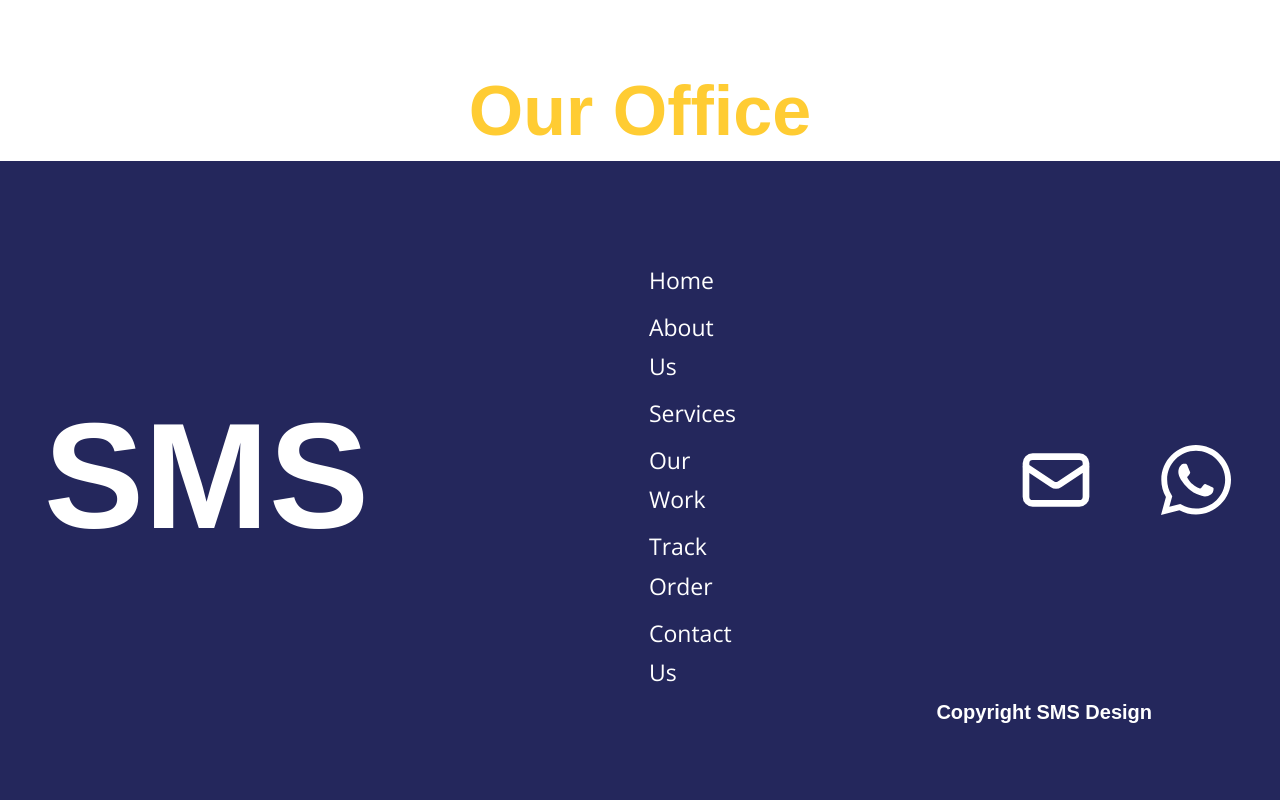
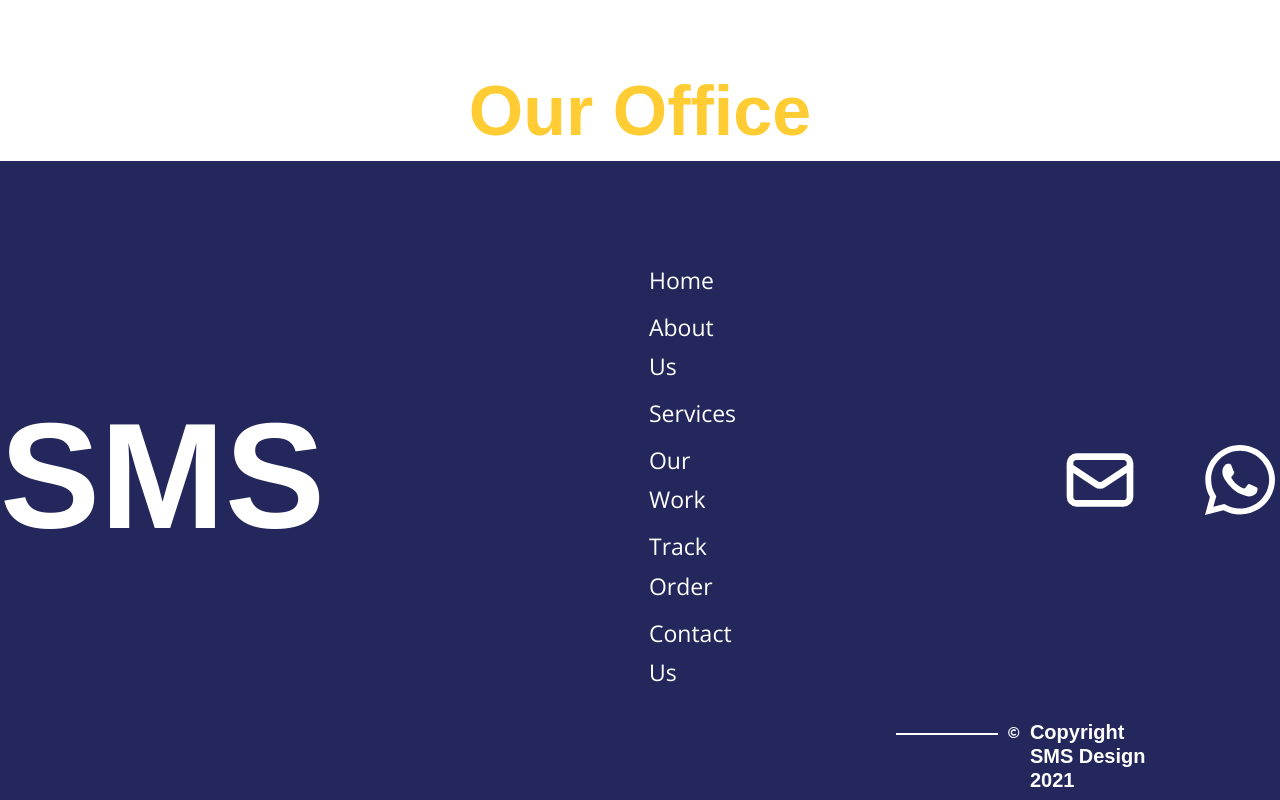
Before and after one commit to NaufalRafi-hub/websms, a React (Create React App) app in the folder websms/: page /aboutus in a window 1280 px wide. Shown: the part 5165-5965 px from the top of the page. Built offline with nearby package versions, Linux system fonts and the light colour scheme; a web font is replaced by a local one.

Commit message:
footer web complete

```diff
--- a/websms/src/Components/FooterComp/FooterElements.js
+++ b/websms/src/Components/FooterComp/FooterElements.js
@@ -1,6 +1,6 @@
-import styled from 'styled-components'
-import {HiOutlineMail} from 'react-icons/hi'
-import {FaWhatsapp} from 'react-icons/fa'
+import styled from "styled-components";
+import { HiOutlineMail } from "react-icons/hi";
+import { FaWhatsapp, FaRegCopyright } from "react-icons/fa";
 // import { NavLink as Link } from "react-router-dom";
 import { motion } from "framer-motion";
 
@@ -14,15 +14,15 @@ export const BlockWrapper = styled(motion.div)`
   display: flex;
   justify-content: center;
   align-items: center;
-  gap: 280px;
-`
+  gap: 30%;
+`;
 
 export const Logo = styled(motion.h1)`
   font-size: 150px;
   font-family: "Viga", sans-serif;
   color: white;
   font-weight: bold;
-`
+`;
 
 export const Nav = styled(motion.h3)`
   font-size: 23px;
@@ -38,35 +38,51 @@ font-size: 20px;
   font-family: "Viga", sans-serif;
   color: white;
   font-weight: bold;
-`
+`;
 
-export const LogoDiv = styled(motion.div)`
-
-`
+export const LogoDiv = styled(motion.div)``;
 
 export const NavDiv = styled(motion.div)`
   display: block;
-`
+`;
 
 export const ContactDiv = styled(motion.div)`
   display: flex;
   gap: 60px;
-`
+`;
 
 export const BottomDiv = styled(motion.div)`
-    display: inline-block;
+  margin-top: 20px;
+  display: block;
+  right: 10%;
   position: absolute;
-    right: 10%;
-`
+  width: 20%;
+`;
+
+export const BottomWrapper = styled.div`
+  display: flex;
+  gap: 10px;
+`;
+
+export const LineBottom = styled.div`
+  border-top: 2px solid white;
+  padding-left: 40%;
+  margin-top: 13px;
+`;
 
 export const EmailIcon = styled(HiOutlineMail)`
   color: white;
   cursor: pointer;
   font-size: 80px;
-`
+`;
 
 export const WAIcon = styled(FaWhatsapp)`
   color: white;
   cursor: pointer;
   font-size: 80px;
-`
+`;
+
+export const CopyIcon = styled(FaRegCopyright)`
+  color: white;
+  font-size: 25px;
+`;
--- a/websms/src/Components/FooterComp/index.js
+++ b/websms/src/Components/FooterComp/index.js
@@ -1,5 +1,20 @@
-import React from 'react'
-import { Bgwrapper, Logo, ContactDiv, EmailIcon, LogoDiv, Nav, NavDiv, WAIcon, BottomDiv, Copyright, BlockWrapper } from './FooterElements'
+import React from "react";
+import {
+  Bgwrapper,
+  Logo,
+  ContactDiv,
+  EmailIcon,
+  LogoDiv,
+  Nav,
+  NavDiv,
+  WAIcon,
+  BottomDiv,
+  Copyright,
+  BlockWrapper,
+  CopyIcon,
+  BottomWrapper,
+  LineBottom,
+} from "./FooterElements";
 
 const FooterComp = () => {
   return (
@@ -9,8 +24,6 @@ const FooterComp = () => {
           <LogoDiv>
             <Logo>SMS</Logo>
           </LogoDiv>
-                {/* </BlockWrapper>
-                <BlockWrapper> */}
           <NavDiv>
             <Nav>Home</Nav>
             <Nav>About Us</Nav>
@@ -19,22 +32,22 @@ const FooterComp = () => {
             <Nav>Track Order</Nav>
             <Nav>Contact Us</Nav>
           </NavDiv>
-                {/* </BlockWrapper>
-                <BlockWrapper> */}
+
           <ContactDiv>
-                    <EmailIcon/>
+            <EmailIcon />
             <WAIcon />
           </ContactDiv>
-                {/* <BottomDiv>
-                    <Copyright>Copyright SMS Design 2021</Copyright>
-                </BottomDiv> */}
         </BlockWrapper>
         <BottomDiv>
-                    <Copyright>Copyright SMS Design</Copyright>
+            <BottomWrapper>
+                <LineBottom></LineBottom>
+                <CopyIcon />
+                <Copyright>Copyright SMS Design 2021</Copyright>
+            </BottomWrapper>
         </BottomDiv>
       </Bgwrapper>
     </div>
-    )
-}
+  );
+};
 
-export default FooterComp
+export default FooterComp;
--- a/websms/src/Components/Navbar/index.js
+++ b/websms/src/Components/Navbar/index.js
@@ -3,6 +3,7 @@ import styled from "styled-components";
 import { Row, Col } from "react-bootstrap";
 import { NavLink as Link } from "react-router-dom";
 import { BsList } from "react-icons/bs";
+
 export const Nav = styled.nav`
     background: transparent;
     height: 80px;
```
Lines whose indentation alone changed are shown as unchanged.
